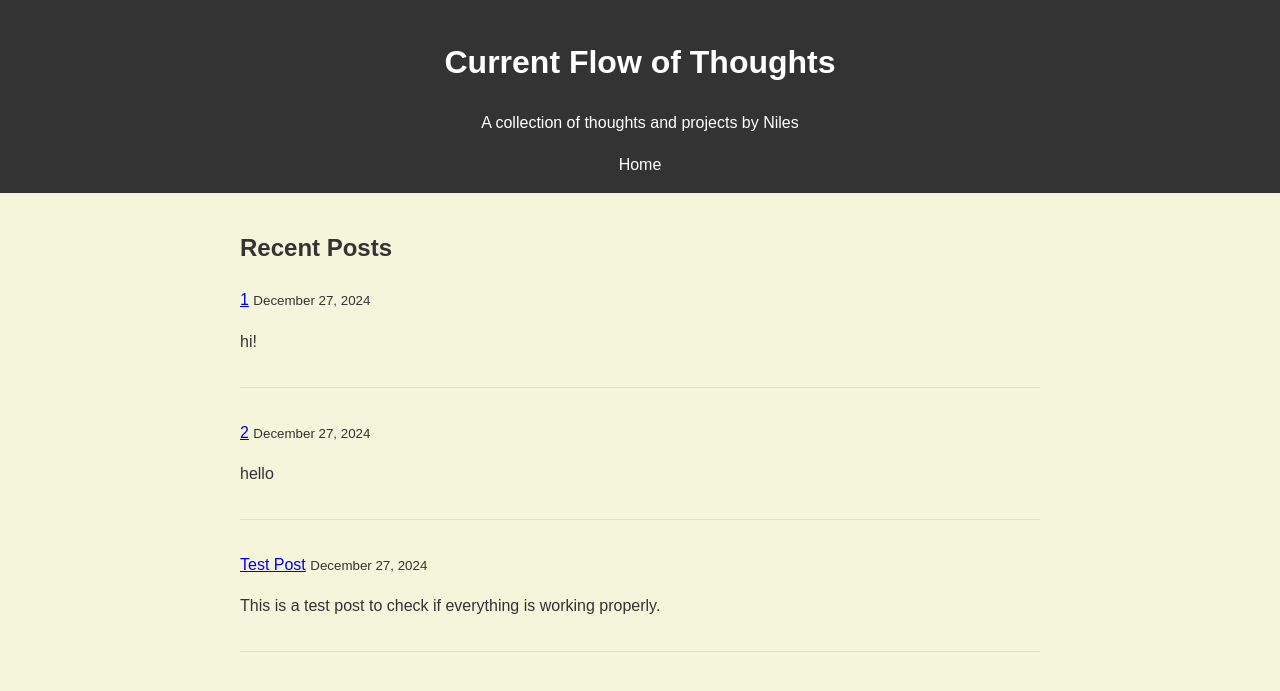
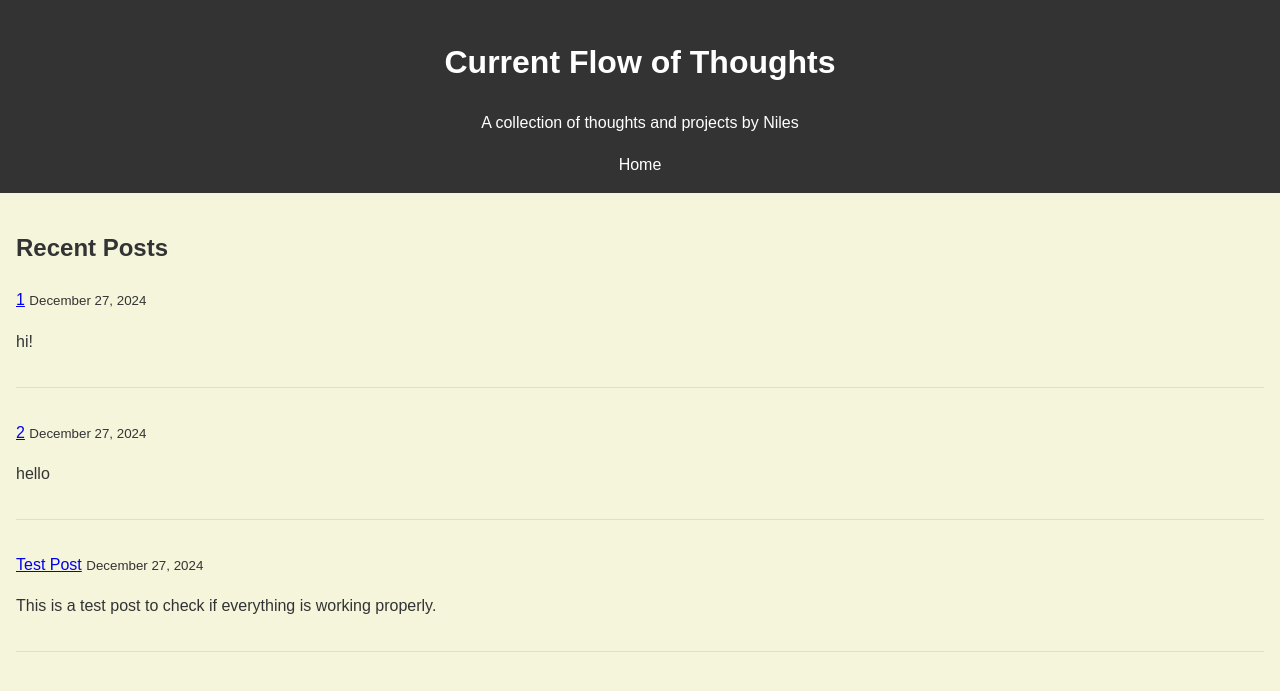
Before and after one commit to n-samaniego/Current-Flow-of-Thoughts, a Jekyll site: the page built from index.html, in a window 1280 px wide. Shown: the top 691 px of the page. Built offline with Jekyll 4.4.1, drawn with Linux system fonts in a browser that asks for light colours; the list of posts is cut into pages by our own code.

Commit message:
Update style.css

```diff
--- a/assets/style.css
+++ b/assets/style.css
@@ -20,7 +20,7 @@ header a {
 }
 
 main {
-    max-width: 800px;  /* Limit the width of the main content */
+    max-width: 1500px;  /* Limit the width of the main content */
     margin: 0 auto;    /* Center the content horizontally */
     padding: 1rem;     /* Add padding inside the main container */
 }
```
